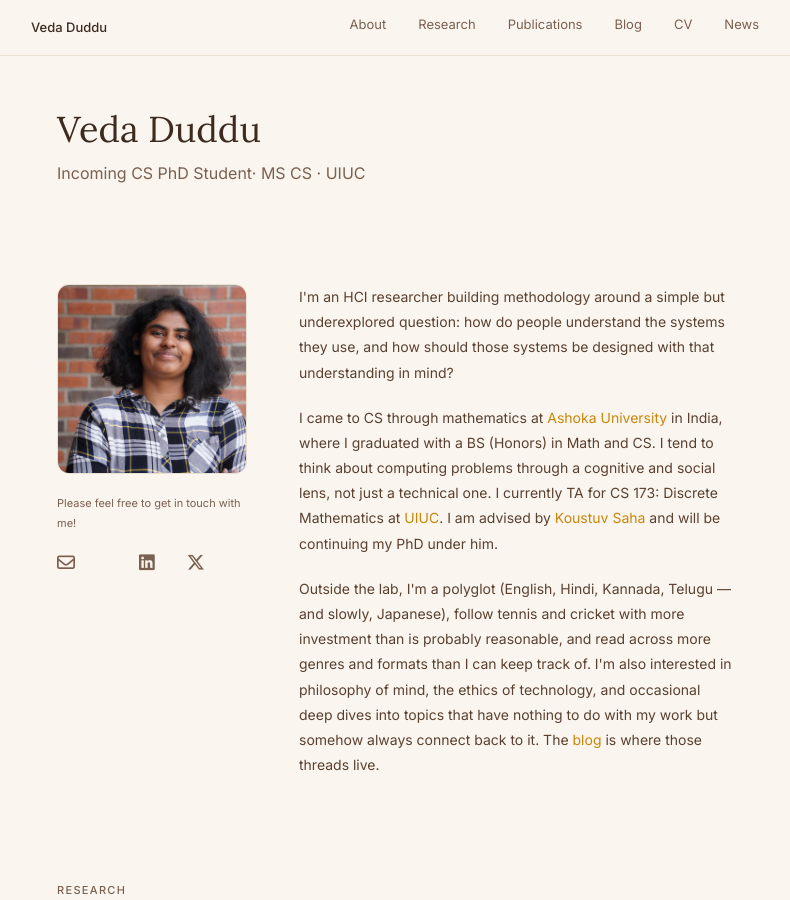
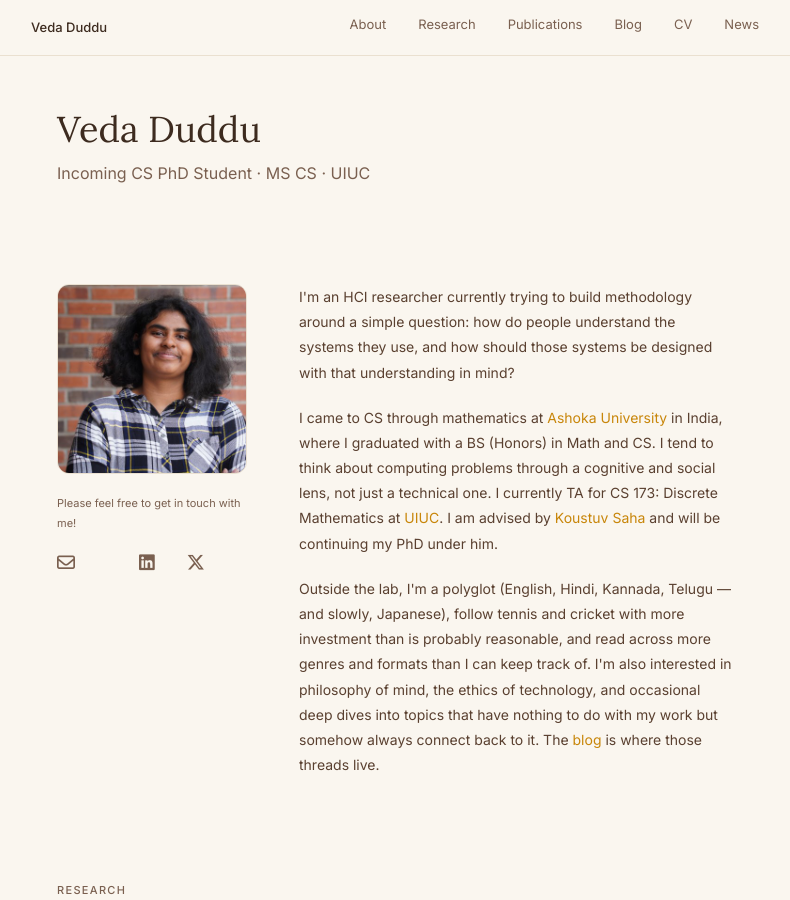
Before and after one commit to vedaduddu/vedaduddu.github.io, a Jekyll site: the page built from index.html, in a window 1280 px wide and 900 px high. Shown: the whole window, without its empty margins (245-1035 px from the left). Built offline with Jekyll 4.4.1, drawn with Linux system fonts in a browser that asks for light colours; a style sheet for code colours, icons or effects is not loaded.

Commit message:
update about text wording on homepage
Co-Authored-By: Claude Sonnet 4.6 <noreply@anthropic.com>

```diff
--- a/index.html
+++ b/index.html
@@ -7,7 +7,7 @@ title: Home
 <section class="hero">
   <div class="section-inner">
     <h1 class="hero-name">Veda Duddu</h1>
-    <p class="hero-meta">Incoming CS PhD Student&middot; MS CS &middot; UIUC</p>
+    <p class="hero-meta">Incoming CS PhD Student &middot; MS CS &middot; UIUC</p>
   </div>
 </section>
 
@@ -27,7 +27,7 @@ title: Home
       </div>
       <div class="about-text">
         <p>
-          I'm an HCI researcher building methodology around a simple but underexplored question:
+          I'm an HCI researcher currently trying to build methodology around a simple question:
           how do people understand the systems they use, and how should those systems be designed with that understanding in mind?
         </p>
         <p>
```
